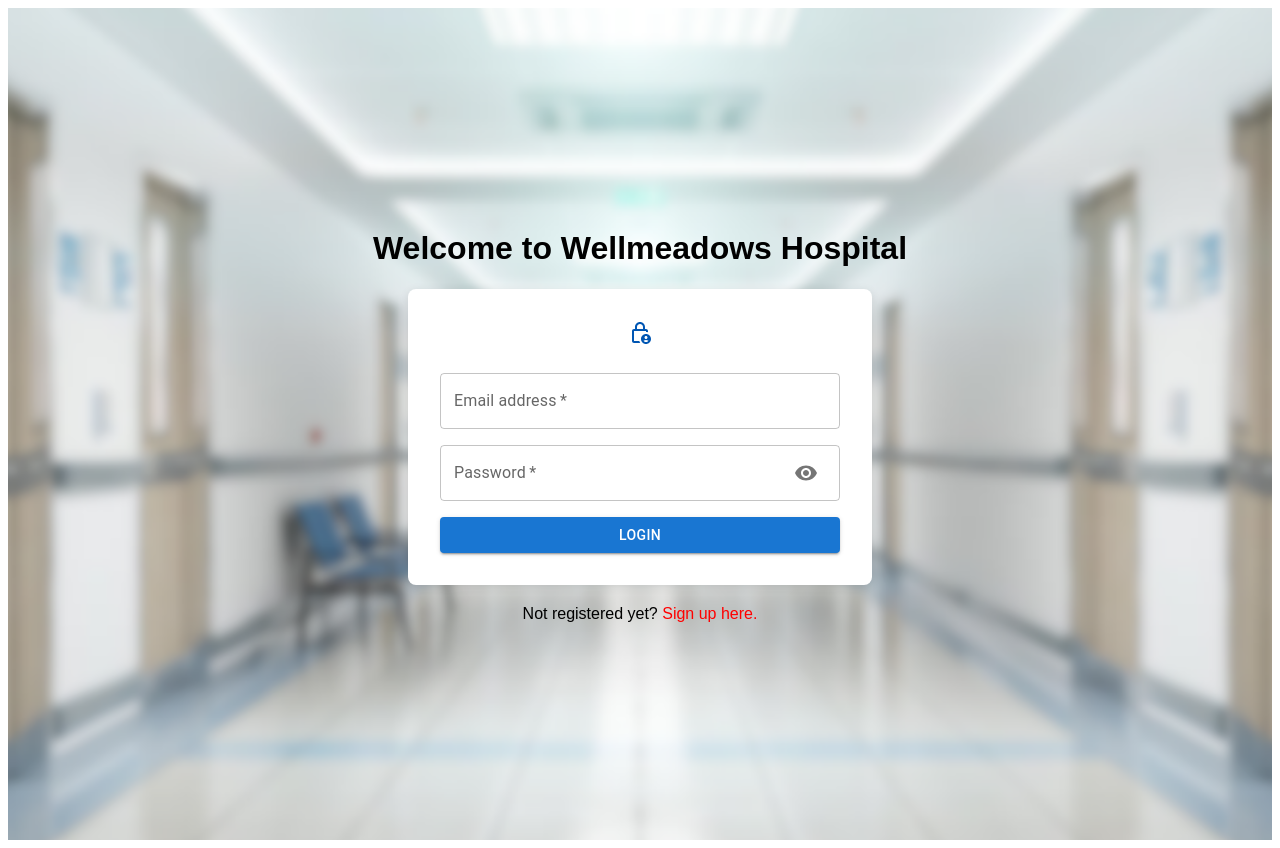
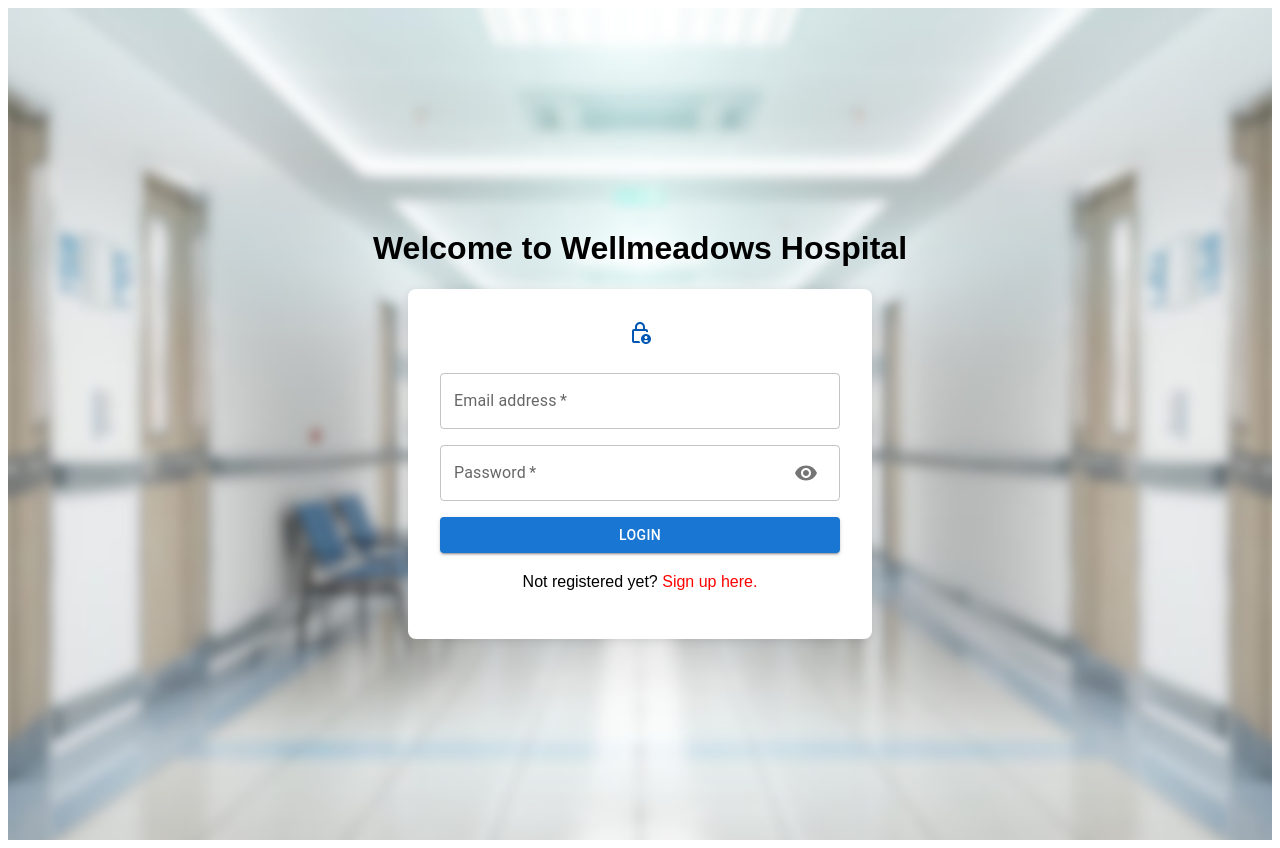
Before and after one commit to missel012/imwebapp, a React (Vite) app: page / in a window 1280 px wide. Built offline with nearby package versions, Linux system fonts and the light colour scheme.

Commit message:
update login

```diff
--- a/src/page/NewLogin.jsx
+++ b/src/page/NewLogin.jsx
@@ -211,14 +211,14 @@ const NewLogIn = () => {
             {isLoading ? 'Logging in...' : 'Login'}
           </Button>
           {error && <p className={classes.errorMessage}>{error}</p>}
+          <p>
+            Not registered yet?{' '}
+            <Link to="/register" className={classes.link}>
+              Sign up here.
+            </Link>
+          </p>
         </form>
       </div>
-      <p>
-        Not registered yet?{' '}
-        <Link to="/register" className={classes.link}>
-          Sign up here.
-        </Link>
-      </p>
     </div>
   );
 };
```
